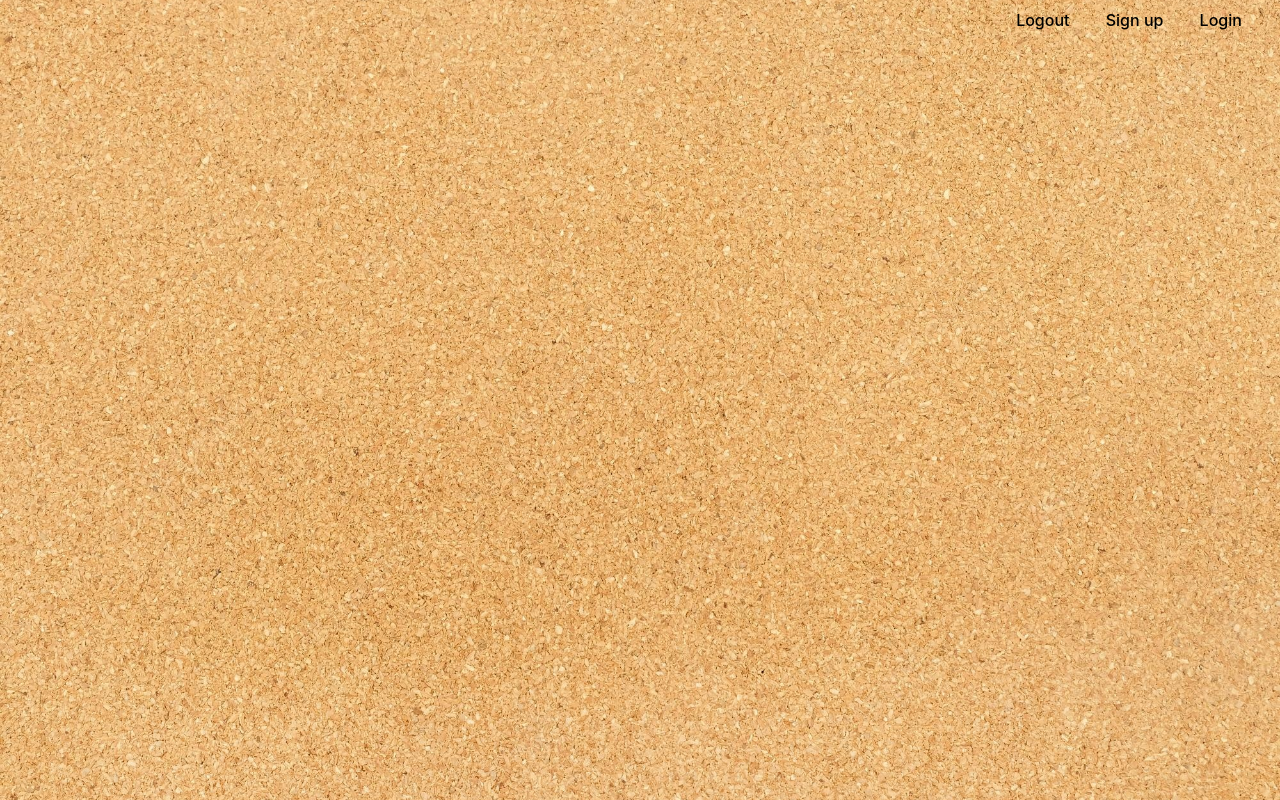
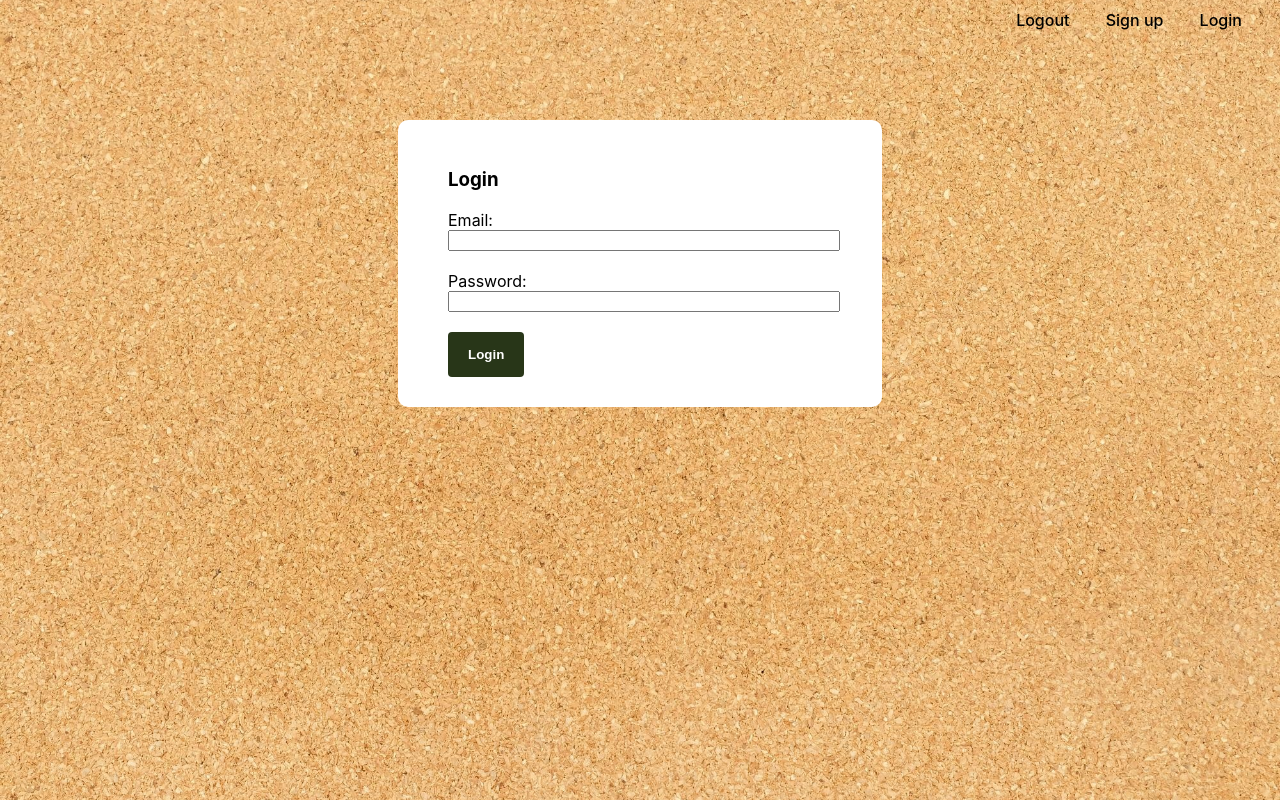
Before and after one commit to Gawc1uuu/todolist2-mern, a React (Create React App) app in the folder frontend/: page /login in a window 1280 px wide. Built offline with nearby package versions, Linux system fonts and the light colour scheme.

Commit message:
adding and styling auth forms on frontend

```diff
--- a/frontend/src/App.js
+++ b/frontend/src/App.js
@@ -2,15 +2,21 @@
 import Navbar from "./components/Navbar";
 //components
 import Home from "./pages/Home";
+import Signup from "./pages/Signup";
+import Login from "./pages/Login";
 
 function App() {
   return (
+    <div className="App">
       <BrowserRouter>
         <Navbar />
         <Routes>
           <Route path="/" element={<Home />} />
+          <Route path="/signup" element={<Signup />} />
+          <Route path="/login" element={<Login />} />
         </Routes>
       </BrowserRouter>
+    </div>
   );
 }
 
--- a/frontend/src/components/Navbar.js
+++ b/frontend/src/components/Navbar.js
@@ -6,8 +6,8 @@
     <div className="navbar">
       <nav>
         <Link>Logout</Link>
-        <Link>Sign up</Link>
-        <Link>Login</Link>
+        <Link to="/signup">Sign up</Link>
+        <Link to="/login">Login</Link>
       </nav>
     </div>
   );
--- a/frontend/src/index.css
+++ b/frontend/src/index.css
@@ -22,6 +22,9 @@
   background-repeat: no-repeat;
   background-size: cover;
   font-family: "Poppins", sans-serif;
+}
+.App {
+  min-height: 100%;
 }
 .main-container {
   min-height: 100%;
@@ -131,3 +134,25 @@
   color: black;
   font-weight: 500;
 }
+.signup {
+  border-radius: 10px;
+  margin-right: auto;
+  margin-left: auto;
+  max-width: 30%;
+  background-color: white;
+  display: flex;
+  flex-direction: column;
+  padding: 30px 50px;
+  min-width: 300px;
+  margin-top: 7%;
+}
+.signup label {
+  display: block;
+}
+.signup input {
+  display: block;
+  width: 100%;
+  margin-right: auto;
+  margin-left: auto;
+  margin-bottom: 20px;
+}
--- /dev/null
+++ b/frontend/src/pages/Login.js
@@ -0,0 +1,34 @@
+import React, { useState } from "react";
+
+const Login = () => {
+  const [email, setEmail] = useState("");
+  const [password, setPassword] = useState("");
+
+  const handleSubmit = (e) => {
+    e.preventDefault();
+    console.log(email, password);
+  };
+
+  return (
+    <div className="signup">
+      <h3>Login</h3>
+      <form onSubmit={handleSubmit}>
+        <label>Email:</label>
+        <input
+          onChange={(e) => setEmail(e.target.value)}
+          value={email}
+          type="email"
+        />
+        <label>Password:</label>
+        <input
+          onChange={(e) => setPassword(e.target.value)}
+          value={password}
+          type="password"
+        />
+        <button>Login</button>
+      </form>
+    </div>
+  );
+};
+
+export default Login;
--- /dev/null
+++ b/frontend/src/pages/Signup.js
@@ -0,0 +1,34 @@
+import React, { useState } from "react";
+
+const Signup = () => {
+  const [email, setEmail] = useState("");
+  const [password, setPassword] = useState("");
+
+  const handleSubmit = (e) => {
+    e.preventDefault();
+    console.log(email, password);
+  };
+
+  return (
+    <div className="signup">
+      <h3>Sign up</h3>
+      <form onSubmit={handleSubmit}>
+        <label>Email:</label>
+        <input
+          onChange={(e) => setEmail(e.target.value)}
+          value={email}
+          type="email"
+        />
+        <label>Password:</label>
+        <input
+          onChange={(e) => setPassword(e.target.value)}
+          value={password}
+          type="password"
+        />
+        <button>Sign up</button>
+      </form>
+    </div>
+  );
+};
+
+export default Signup;
```
Lines whose indentation alone changed are shown as unchanged.
